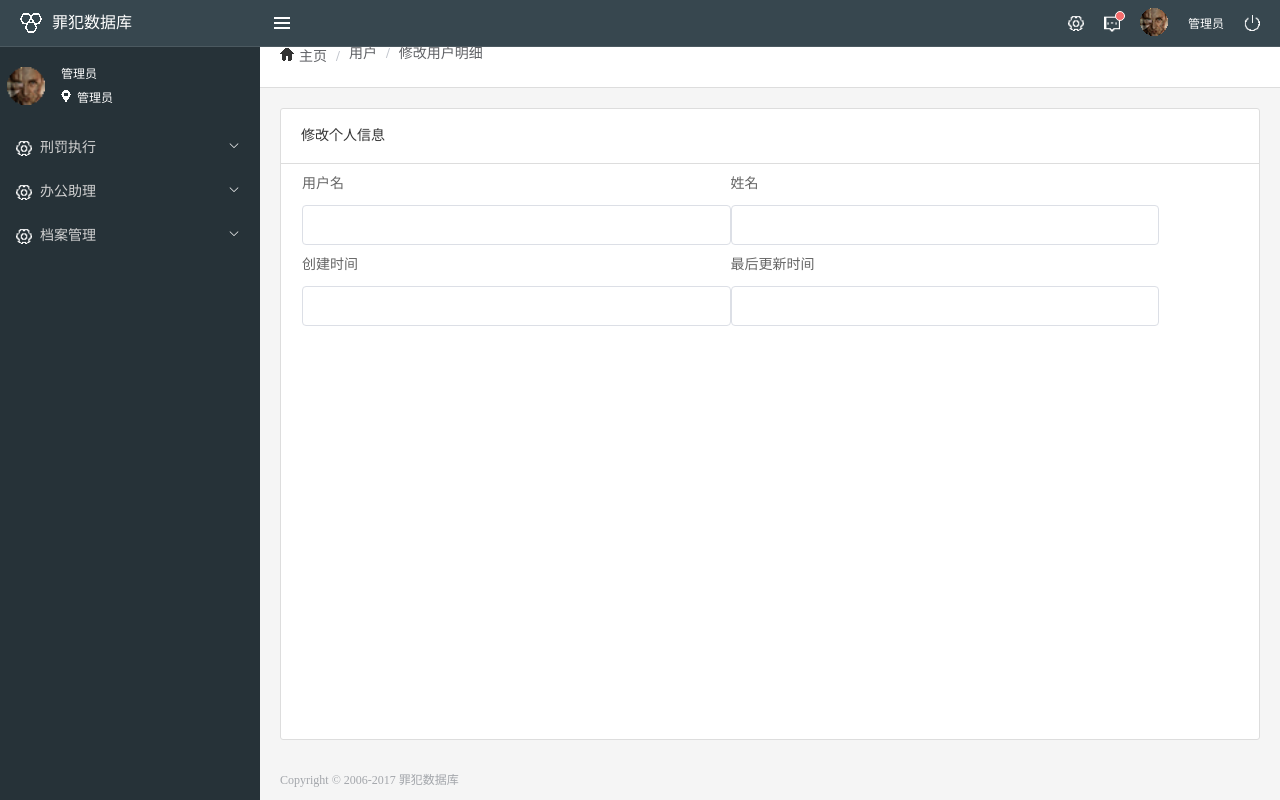
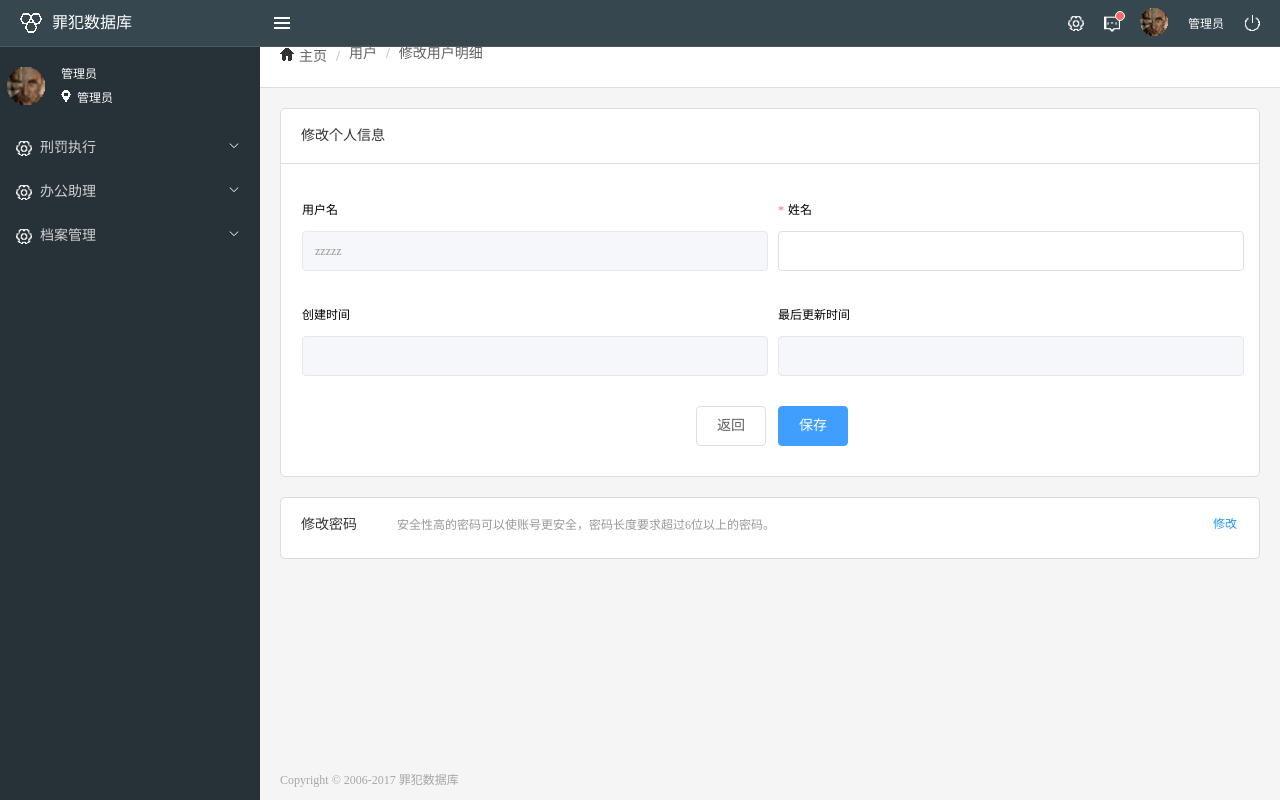
Before and after one commit to alienbigking/cid-ui, a Vue app: page /user/user_modification in a window 1280 px wide. Built offline with nearby package versions, Linux system fonts and the light colour scheme.

Commit message:
修改用户明细

```diff
--- a/src/app/user/user_modification.vue
+++ b/src/app/user/user_modification.vue
@@ -1,52 +1,93 @@
 <template>
-    <div>
-        <div id="user_modification">
+    <div style="border:0;background:#f5f5f5;">
+        <div class="user_modification">
             <div class="um-title">
                 <p>修改个人信息</p>
             </div>
-            <el-form class="um-form">
-                <el-row class="content-up" :span="24">
-                    <el-col :span="11">
-                        <el-form-item class="content-up-left">
-                            <label for="userName">用户名</label>
-                            <el-input id="userName"></el-input>
+            <el-form class="um-form" :model="ruleForm" :rules="rules" ref="ruleForm">
+                <div class="form">
+                    <div class="form-left">
+                        <el-form-item label="用户名" class="item" prop="username">
+                            <el-input disabled v-model="ruleForm.username"></el-input>
                         </el-form-item>
-                    </el-col>
-                    <el-col :span="11" :offset="0">
-                        <el-form-item class="content-up-right">
-                            <label for="name">姓名</label>
-                            <el-input id="name"></el-input>
+                        <el-form-item label="创建时间" class="item" prop="createdTime" style="margin-top:24px;">
+                            <el-input disabled v-model="ruleForm.createdTime"></el-input>
                         </el-form-item>
-                    </el-col>
-                </el-row>
-                <el-row class="content-down" :span="24">
-                    <el-col :span="11">
-                        <el-form-item class="content-up-left">
-                            <label for="createdTime">创建时间</label>
-                            <el-input id="createdTime"></el-input>
+                        <el-form-item>
+                            <el-button class="btn-return" @click="goBack">返回</el-button>
                         </el-form-item>
-                    </el-col>
-                    <el-col :span="11" :offset="0">
-                        <el-form-item class="content-up-right">
-                            <label for="updatedTime">最后更新时间</label>
-                            <el-input id="updatedTime"></el-input>
+                    </div>
+                    <div class="form-right">
+                        <el-form-item label="姓名" class="item" prop="name">
+                            <el-input v-model="ruleForm.name"></el-input>
                         </el-form-item>
-                    </el-col>
-                </el-row>
+                        <el-form-item label="最后更新时间" class="item" prop="lastUpdatedTime" style="margin-top:24px;">
+                            <el-input disabled v-model="ruleForm.lastUpdatedTime"></el-input>
+                        </el-form-item>
+                        <el-form-item>
+                         <el-button type="primary" class="btn-confirm" @click="submitForm('ruleForm')">保存</el-button>
+                        </el-form-item>
+                    </div>
+                    <div style="clear:both;"></div>
+                </div>
             </el-form>
+        </div>
+        <!--修改密码模块-->
+        <div class="um-modifyPassword">
+            <p class="">修改密码</p>
+            <p>安全性高的密码可以使账号更安全，密码长度要求超过6位以上的密码。</p>
+            <router-link class="modififyPassword" to="/user/pwd_modification">修改</router-link>
         </div>
     </div>
 </template>
 
 <script>
     export default {
+        data() {
+            return {
+                ruleForm: {
+                    username: 'zzzzz', // 用户名
+                    createdTime: '', // 创建时间
+                    name: '', // 姓名
+                    lastUpdatedTime: '' // 最后更新时间
+                },
+                rules: {
+                    name: [
+                        { required: true, message: '姓名不能为空', trigger: 'blur' }
+                    ]
+                }
+            }
+        },
+        methods: {
+            submitForm(formName) {
+                this.$refs[formName].validate((valid) => {
+                    if (valid) {
+                        alert('submit!')
+                    }
+                    else {
+                        alert('error submit!!')
+                        return false
+                    }
+                })
+            },
+            // 返回上一级
+            goBack() {
+                this.$router.go(-1)
+            }
+        }
 
     }
 </script>
 
 
 <style lang="scss" scoped type="text/css">
-    #user_modification{
+    .user_modification{
+        border: 1px solid #ddd;
+        border-radius: 5px;
+        background:white;
+        .el-input{
+            width:98%;
+        }
         .um-title{
             padding:20px;
             border-bottom:1px solid #DDD;
@@ -56,7 +97,62 @@
             }
         }
         .um-form{
-            margin:0 22px 0 21px;
+            margin:26px 5px 0 21px;
+            .form{
+                & /deep/ .el-input__inner{
+                    font-size:12px;
+                    color:#999999;
+                    padding-left:12px;
+                }
+                & /deep/ .el-form-item__label{
+                    color:#000;
+                    font-size:12px;
+                }
+                .form-left{
+                    width:50%;
+                    float: left;
+                    position: relative;
+                    .el-button{
+                        float:right;
+                        margin-right:12px;
+                        margin-top:30px;
+                        margin-bottom:30px;
+                    }
+                }
+                .form-right{
+                    width:50%;
+                    float: left;
+                    position: relative;
+                    .el-button{
+                        margin-top:30px;
+                    }
+                }
+            }
         }
     }
+    .um-modifyPassword{
+        background:white;
+        margin-top:20px;
+        padding:20px 22px 20px 20px;
+        font-size: 14px;
+        color: #333;
+        height: 20px;
+        border: 1px solid #ddd;
+        border-radius: 5px;
+        >p{
+            display:inline-block;
+            &:nth-child(2){
+                font-size: 12px;
+                color: #999;
+                margin-left:40px;
+            }
+        }
+        .modififyPassword{
+            display: inline-block;
+            float: right;
+            font-size:12px;
+            color:#2196f3;
+        }
+    }
+
 </style>
```
